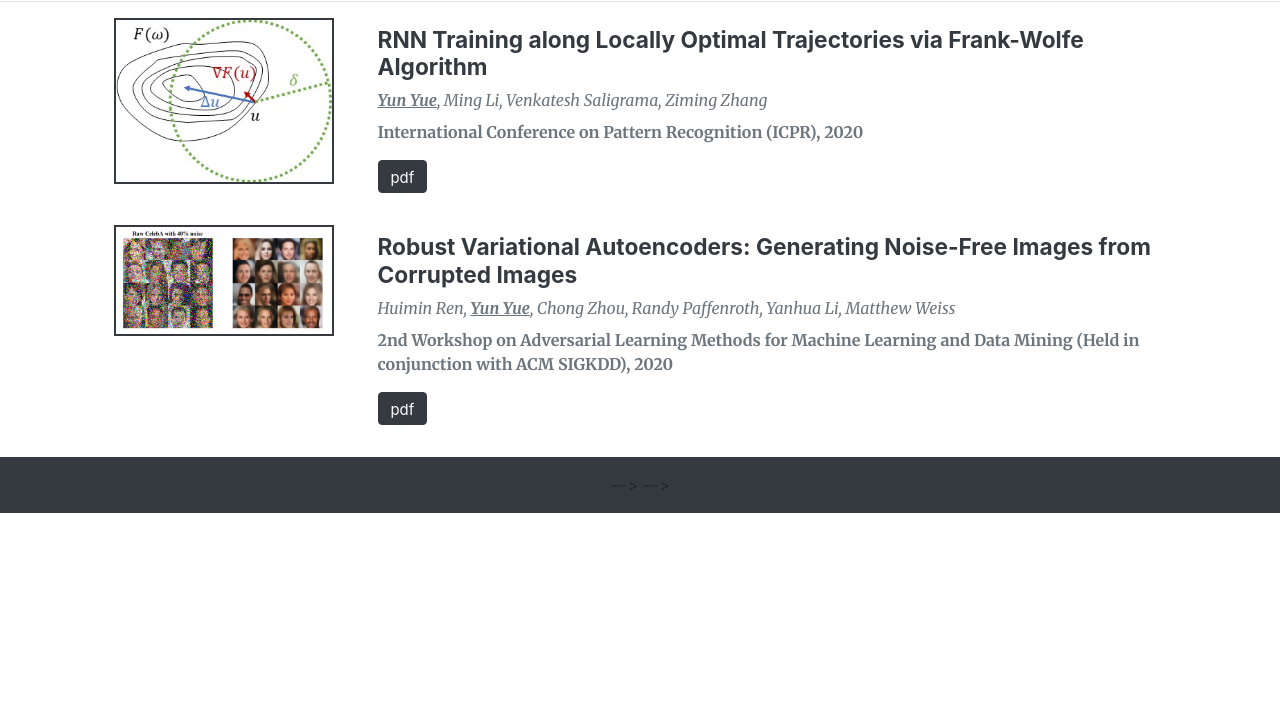
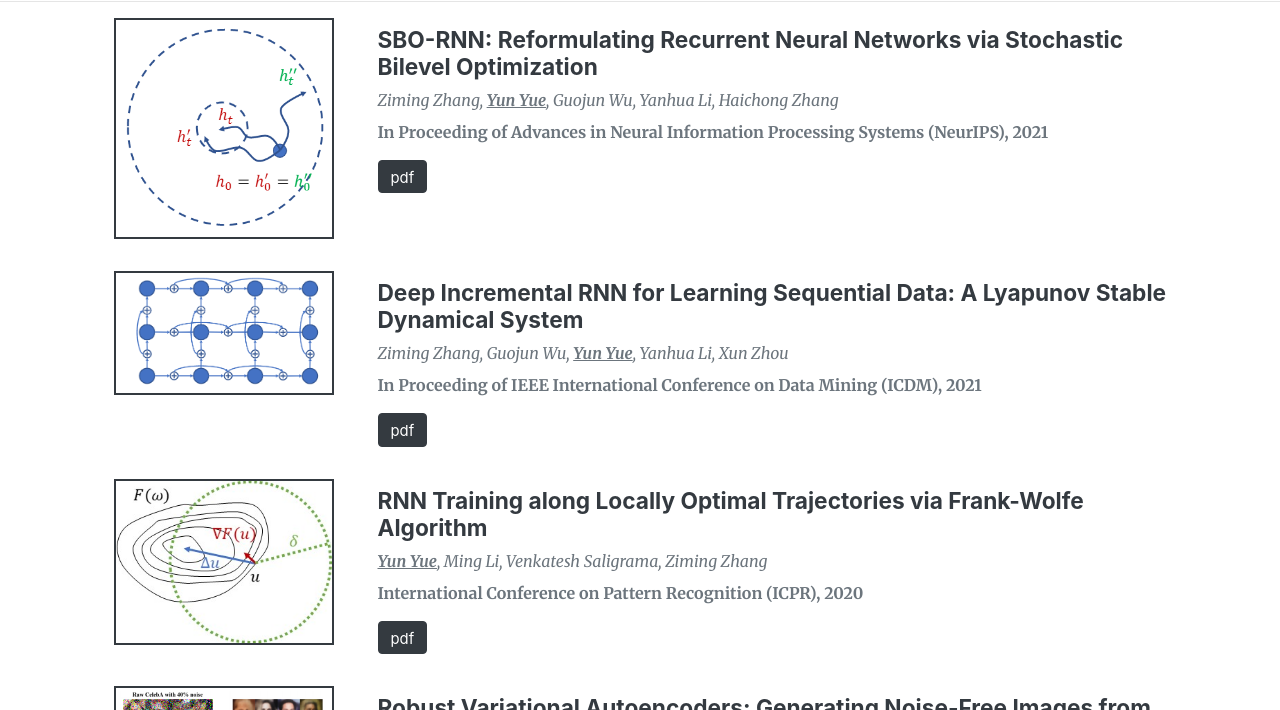
Before and after one commit to YunYunY/YunYunY.github.io, a plain HTML site: page index.html in a window 1280 px wide. Shown: the part 563-1273 px from the top of the page. Before the commit the page ends 1076 px from the top, so only its background shows below. Drawn offline with nearby package versions, Linux system fonts and the light colour scheme; a script that the page names is missing.

Commit message:
update oct 21

```diff
--- a/index.html
+++ b/index.html
@@ -77,10 +77,12 @@
           <!-- <p class="mb-1" style="color: #565a5f; font-size:120%;"><b><i><u>Experience: </u></i></b></p> -->
           <hr class="light my-1">
           <p class="text-dark mb-1" style="font-size:120%;"><b><i><u>News: </u></i></b></p>
+          <p class="text-dark mb-1">&#183; Paper <b><a class="link" href="https://arxiv.org/pdf/2010.05397v2.pdf">
+                SBO-RNN: Reformulating Recurrent Neural Networks via Stochastic Bilevel Optimization
+              </a></b> is accepted by NeurIPS, 2021</p>
           <p class="text-dark mb-1">&#183; Started as a Research Intern at MERL CV group advised by <a
               class="text-muted" href="https://www.merl.com/people/jeroen">Dr. Jeroen van Baar </a></p>
-          <p class="text-dark mb-1">&#183; Paper <b><a class="link" href="https://arxiv.org/pdf/2010.05397v2.pdf">RNN
-                Training along Locally Optimal Trajectories via Frank-Wolfe Algorithm</a></b> is accepted by ICPR'20</p>
+
 
           <!-- <p class="text-dark mb-1">&#183; Paper accepted <b><a class="link" href="to fill in">RNN Training along Locally Optimal Trajectories via Frank-Wolfe Algorithm</a></b> at ICPR'20 <b style="color:red">(oral)</b></p> -->
           <!-- <p class="mb-1" style="color: #565a5f; font-size:120%;"><b><i><u>News: </u></i></b></p> -->
@@ -102,6 +104,64 @@
     <div class="container">
       <ul class="list-unstyled">
 
+        <li class="mb-4" style="margin-bottom: 2vw;">
+          <div class="row">
+            <div class="col-md-3 mb-2">
+              <center>
+                <img src="imgs/SBO.png" alt="Lyapunov" width="220" style="max-width: 100%; border: #343a40 2px solid;">
+              </center>
+            </div>
+            <div class="col-md-9">
+              <h2 class="section-heading mt-2" style="color: #343a40; font-size: calc(15px + 0.6vw);">
+                <b>SBO-RNN: Reformulating Recurrent Neural Networks via Stochastic Bilevel Optimization
+                </b>
+              </h2>
+              <p class="text-muted mb-2"><i>
+                  <a class="text-muted" href="https://www.wpi.edu/people/faculty/zzhang15">Ziming Zhang</a>,
+                  <b><u>Yun Yue</u></b>,
+                  <a class="text-muted">Guojun Wu</a>,
+                  <a class="text-muted" href="https://users.wpi.edu/~yli15/">Yanhua Li</a>,
+                  <a class="text-muted">Haichong Zhang</a>
+                </i></p>
+              <p class="text-muted mb-3"><b>In Proceeding of Advances in Neural Information Processing Systems
+                  (NeurIPS), 2021</b></p>
+              <a class="btn btn-dark sr-button mr-1 mb-2" href=""
+                style="text-transform: none; height: calc(1.8em + 0.35vw); line-height: calc(0.9em + 0.6vw);">
+                <p style="font-size: calc(0.8em + 0.16vw);">pdf</p>
+              </a>
+            </div>
+          </div>
+        </li>
+
+        <li class="mb-4" style="margin-bottom: 2vw;">
+          <div class="row">
+            <div class="col-md-3 mb-2">
+              <center>
+                <img src="imgs/lyapunov.png" alt="Lyapunov" width="220"
+                  style="max-width: 100%; border: #343a40 2px solid;">
+              </center>
+            </div>
+            <div class="col-md-9">
+              <h2 class="section-heading mt-2" style="color: #343a40; font-size: calc(15px + 0.6vw);">
+                <b>Deep Incremental RNN for Learning Sequential Data: A Lyapunov Stable Dynamical System
+                </b>
+              </h2>
+              <p class="text-muted mb-2"><i>
+                  <a class="text-muted" href="https://www.wpi.edu/people/faculty/zzhang15">Ziming Zhang</a>,
+                  <a class="text-muted">Guojun Wu</a>,
+                  <b><u>Yun Yue</u></b>,
+                  <a class="text-muted" href="https://users.wpi.edu/~yli15/">Yanhua Li</a>,
+                  <a class="text-muted">Xun Zhou</a>
+                </i></p>
+              <p class="text-muted mb-3"><b>In Proceeding of IEEE International Conference on Data Mining (ICDM),
+                  2021</b></p>
+              <a class="btn btn-dark sr-button mr-1 mb-2" href=""
+                style="text-transform: none; height: calc(1.8em + 0.35vw); line-height: calc(0.9em + 0.6vw);">
+                <p style="font-size: calc(0.8em + 0.16vw);">pdf</p>
+              </a>
+            </div>
+          </div>
+        </li>
 
         <li class="mb-4" style="margin-bottom: 2vw;">
           <div class="row">
```
Also changed, not shown: imgs/SBO.png (added), imgs/lyapunov.png (added).
